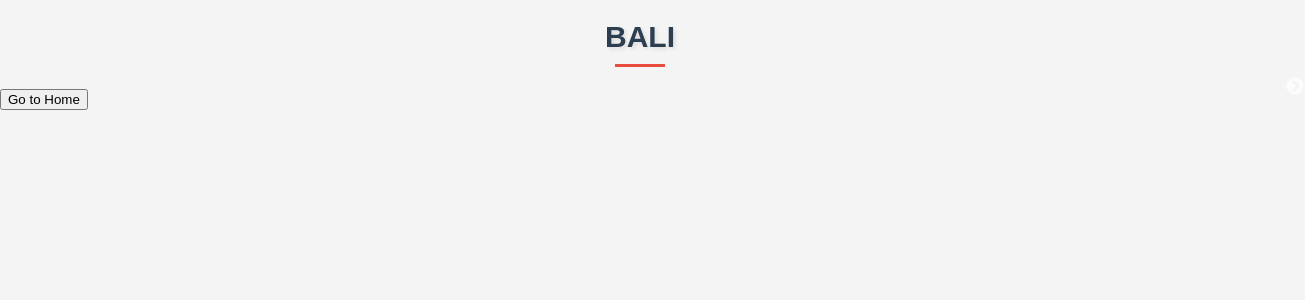
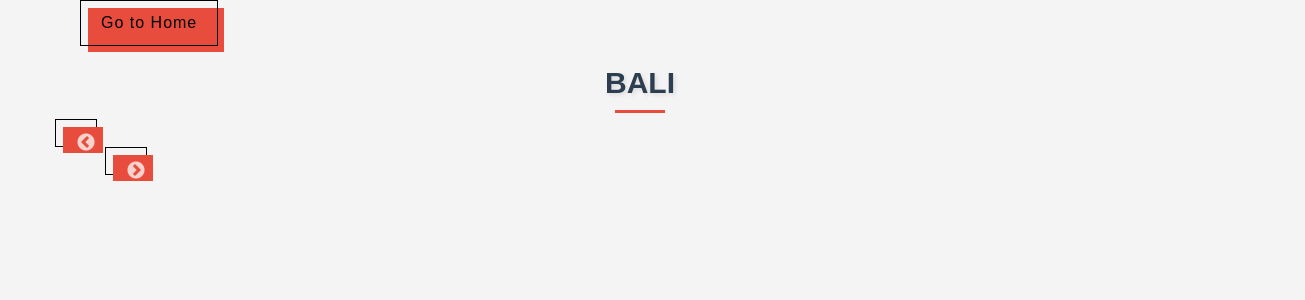
Before and after one commit to MMM-ZA/art-image-grid, a React (Create React App) app in the folder art-museums-search/: page /city/Bali in a window 1280 px wide. Shown: the top 300 px of the page, 1305 px wide, since content can reach past the window. Built offline with nearby package versions, Linux system fonts and the light colour scheme.

Commit message:
added button styling, slider styling and pictures

```diff
--- a/art-museums-search/src/components/CityGallery.css
+++ b/art-museums-search/src/components/CityGallery.css
@@ -24,6 +24,40 @@
   margin: 10px auto 0;
 }
 
+.city-gallery button {
+  margin-left: 5rem;
+  font-size: 16px;
+  font-weight: 200;
+  letter-spacing: 1px;
+  padding: 13px 20px 13px;
+  outline: 0;
+  border: 1px solid black;
+  cursor: pointer;
+  position: relative;
+  background-color: rgba(0, 0, 0, 0);
+  user-select: none;
+  -webkit-user-select: none;
+  touch-action: manipulation;
+}
+
+.city-gallery button:after {
+  content: "";
+  background-color:  #e74c3c;
+  width: 100%;
+  z-index: -1;
+  position: absolute;
+  height: 100%;
+  top: 7px;
+  left: 7px;
+  transition: 0.2s;
+}
+
+.city-gallery button:hover:after {
+  top: 0px;
+  left: 0px;
+}
+
+
 .photo {
   height: 100vh;
   display: flex;
@@ -35,3 +69,8 @@
   height: 100vh;
   object-fit: cover;
 }
+
+.slick-dots {
+  color:  #e74c3c;
+  display: inline-block !important;
+}
--- a/art-museums-search/src/components/CityGallery.js
+++ b/art-museums-search/src/components/CityGallery.js
@@ -88,6 +88,18 @@ const CityGallery = () => {
     { id: 62, city: 'Morocco', imageUrl: 'https://images.unsplash.com/photo-1519915212116-7cfef71f1d3e?q=80&w=2379&auto=format&fit=crop&ixlib=rb-4.0.3&ixid=M3wxMjA3fDB8MHxwaG90by1wYWdlfHx8fGVufDB8fHx8fA%3D%3D', description: 'desc9' },
     { id: 63, city: 'Morocco', imageUrl: 'https://images.unsplash.com/photo-1559925523-10de9e23cf90?q=80&w=2564&auto=format&fit=crop&ixlib=rb-4.0.3&ixid=M3wxMjA3fDB8MHxwaG90by1wYWdlfHx8fGVufDB8fHx8fA%3D%3D', description: 'desc9' },
 
+    { id: 64, city: 'Los Angeles', imageUrl: 'https://images.unsplash.com/photo-1605688915525-7be700812e9e?q=80&w=2432&auto=format&fit=crop&ixlib=rb-4.0.3&ixid=M3wxMjA3fDB8MHxwaG90by1wYWdlfHx8fGVufDB8fHx8fA%3D%3D', description: 'desc9' },
+    { id: 65, city: 'Los Angeles', imageUrl: 'https://images.unsplash.com/photo-1514321648849-f4e1d5da98dc?q=80&w=2574&auto=format&fit=crop&ixlib=rb-4.0.3&ixid=M3wxMjA3fDB8MHxwaG90by1wYWdlfHx8fGVufDB8fHx8fA%3D%3D', description: 'desc9' },
+    { id: 66, city: 'Los Angeles', imageUrl: 'https://images.unsplash.com/photo-1556799317-80199d6ba59a?q=80&w=2574&auto=format&fit=crop&ixlib=rb-4.0.3&ixid=M3wxMjA3fDB8MHxwaG90by1wYWdlfHx8fGVufDB8fHx8fA%3D%3D', description: 'desc9' },
+    { id: 67, city: 'Los Angeles', imageUrl: 'https://images.unsplash.com/photo-1623912279015-d748d9cd8978?q=80&w=2670&auto=format&fit=crop&ixlib=rb-4.0.3&ixid=M3wxMjA3fDB8MHxwaG90by1wYWdlfHx8fGVufDB8fHx8fA%3D%3D', description: 'desc9' },
+    { id: 68, city: 'Los Angeles', imageUrl: 'https://images.unsplash.com/photo-1587654980578-e7e1a26f309b?q=80&w=2574&auto=format&fit=crop&ixlib=rb-4.0.3&ixid=M3wxMjA3fDB8MHxwaG90by1wYWdlfHx8fGVufDB8fHx8fA%3D%3D', description: 'desc9' },
+    { id: 69, city: 'Los Angeles', imageUrl: '', description: 'desc9' },
+    { id: 70, city: 'Los Angeles', imageUrl: '', description: 'desc9' },
+    { id: 71, city: 'Los Angeles', imageUrl: '', description: 'desc9' },
+    { id: 72, city: 'Los Angeles', imageUrl: '', description: 'desc9' },
+
+
+
   ];
 
   const cityPhotos = photos.filter(photo => photo.city === cityName);
@@ -103,6 +115,7 @@ const CityGallery = () => {
 
   return (
     <div className="city-gallery">
+            <button onClick={handleClick}>Go to Home</button>
       <h1>{cityName}</h1>
       <Slider {...settings}>
         {cityPhotos.map(photo => (
@@ -111,7 +124,7 @@ const CityGallery = () => {
           </div>
         ))}
       </Slider>
-       <button onClick={handleClick}>Go to Home</button>
+
     </div>
   );
 };
```
